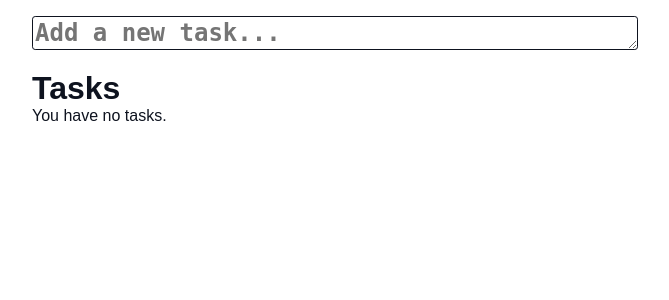
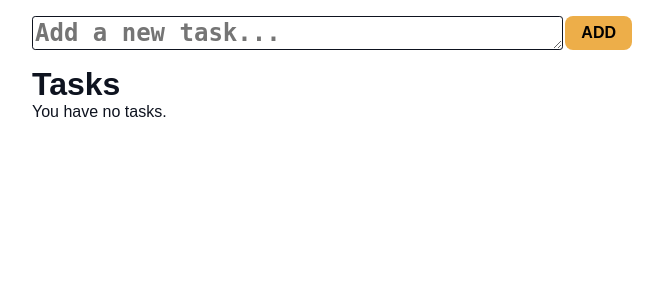
Before and after one commit to maiatoja152/django-to-do-list, a Django app: template todo/templates/todo/task-list.html in a window 1280 px wide. Shown: the part 62-362 px from the top of the page, without its empty margins (308-977 px from the left). Run offline with Django 5.2, Linux system fonts and the light colour scheme; the template is opened without the code that fills it, so the values that code supplies are empty.

Commit message:
Add "ADD" button to task-list view

```diff
--- a/todo/forms.py
+++ b/todo/forms.py
@@ -35,7 +35,7 @@ class TaskForm(forms.ModelForm):
         ]
         widgets = {
             "title": forms.Textarea(attrs={
-                "class": "task-title",
+                "class": "task-title margin-top",
                 "rows": 1,
                 "cols": 60
             }),
--- a/todo/static/todo/styles.css
+++ b/todo/static/todo/styles.css
@@ -49,6 +49,10 @@ a {
     color: inherit;
 }
 
+.margin-top {
+    margin-top: 1rem;
+}
+
 textarea, input {
     border: 1px solid var(--black);
     border-radius: 0.2rem;
@@ -56,34 +60,40 @@ textarea, input {
 }
 textarea {
     width: 100%;
-    max-width: var(--main-column-width);
 }
 textarea.task-title {
-    margin-top: 1rem;
     font-size: 1.5rem;
     font-weight: bold;
+}
+#add-task-container {
+    display: grid;
+    grid-template-columns: auto min-content;
+    column-gap: 0.5rem;
 }
 
 input[type="checkbox"] {
     accent-color: var(--accent-color);
 }
 
-input[type="submit"],
+#add-task-button,
+#save-task-button,
 button.task-detail-delete-button {
     padding: 0.5rem 1rem 0.5rem 1rem;
-    margin-top: 1rem;
     font-size: 1rem;
     border: none;
     border-radius: 0.5rem;
     font-weight: bold;
 }
-input[type="submit"] {
+#add-task-button,
+#save-task-button {
     background-color: var(--accent-color);
 }
-input[type="submit"]:hover {
+#add-task-button:hover,
+#save-task-button:hover {
     filter: brightness(110%);
 }
-input[type="submit"]:active,
+#add-task-button:active,
+#save-task-button:active,
 button.task-detail-delete-button:active {
     filter: brightness(120%);
 }
--- a/todo/static/todo/task-list.js
+++ b/todo/static/todo/task-list.js
@@ -42,6 +42,14 @@ function editTaskCompleted(taskPrimaryKey, completed) {
 const taskTitleTextarea = document.querySelector("textarea.task-title");
 taskTitleTextarea.addEventListener("keyup", ({key}) => {
     if (key === "Enter") {
+        if (taskTitleTextarea.value.length > 0) {
+            createTask({ title: taskTitleTextarea.value });
+        }
+    }
+});
+const addTaskButton = document.querySelector("#add-task-button");
+addTaskButton.addEventListener("click", () => {
+    if (taskTitleTextarea.value.length > 0) {
         createTask({ title: taskTitleTextarea.value });
     }
 });
--- a/todo/templates/todo/task-detail.html
+++ b/todo/templates/todo/task-detail.html
@@ -37,9 +37,9 @@
         {{ form.description }}
     </div>
 
-    <input type="submit" value="SAVE">
+    <input type="submit" id="save-task-button" class="margin-top" value="SAVE">
     <button
-        class="task-detail-delete-button"
+        class="task-detail-delete-button margin-top"
         type="button"
         data-task-pk="{{ task_pk }}"
     >DELETE</button>
--- a/todo/templates/todo/task-list.html
+++ b/todo/templates/todo/task-list.html
@@ -9,7 +9,10 @@
 
 {% block content %}
 <form>
-    <textarea id="add-task-input" class="task-title" rows="1" placeholder="Add a new task..."></textarea>
+    <div id="add-task-container" class="margin-top">
+        <textarea id="add-task-input" class="task-title" rows="1" placeholder="Add a new task..."></textarea>
+        <button type="button" id="add-task-button">ADD</button>
+    </div>
     <h1>Tasks</h1>
     {% if task_list %}
     <ul>
```
Also changed, not shown: todo/tests.py (+47 -10 lines).
